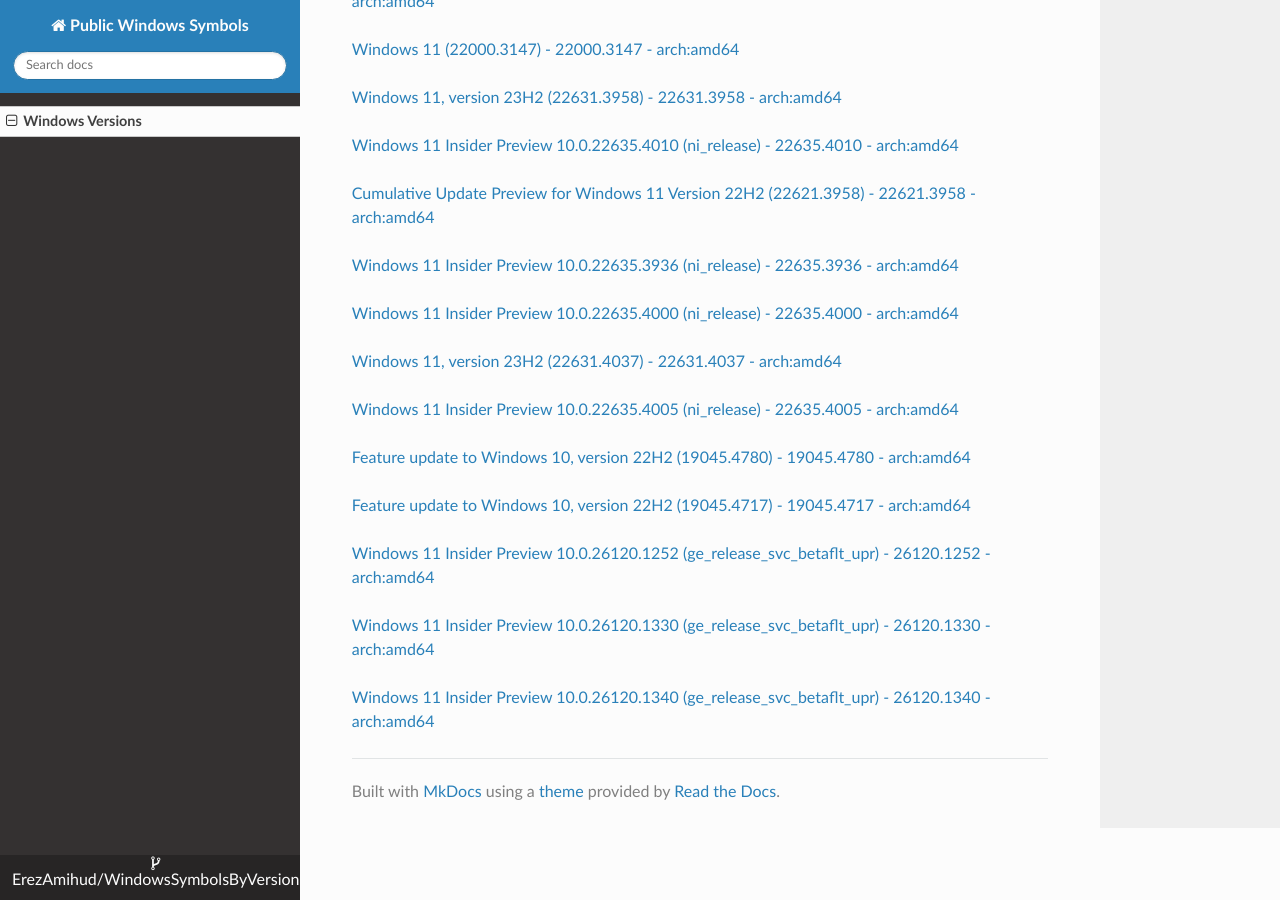
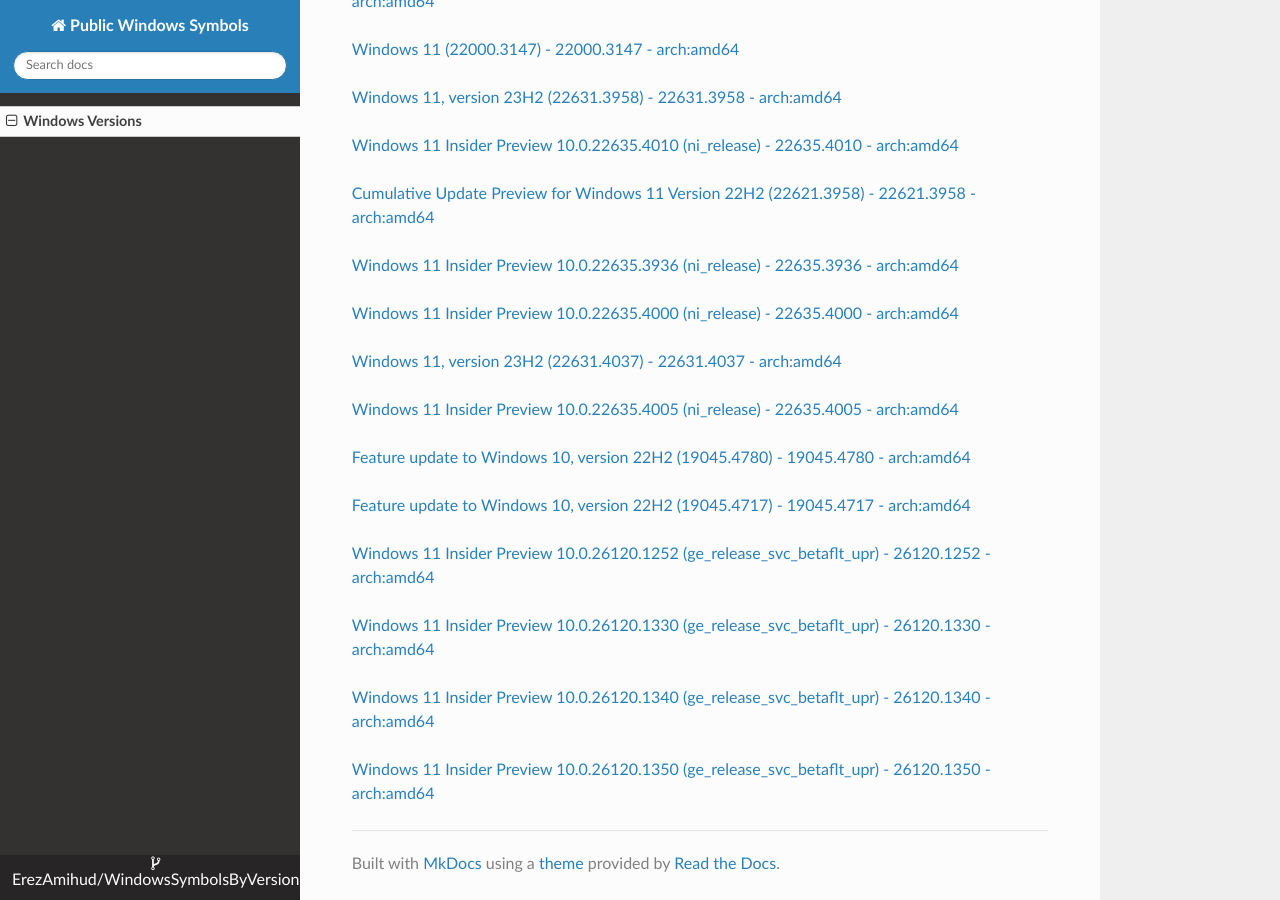
Before and after one commit to ErezAmihud/WindowsSymbolsByVersion, an MkDocs documentation site: the page built from docs/index.md, in a window 1280 px wide and 900 px high, scrolled down 9029 px. Built offline with MkDocs 1.6.1, drawn with Linux system fonts in a browser that asks for light colours; nearby versions of some CDN libraries.

Commit message:
Automated commit, add manifest for 377a7b26-456f-488a-8382-48061fc9c877

```diff
--- a/docs/index.md
+++ b/docs/index.md
@@ -460,3 +460,6 @@
 
 
 [Windows 11 Insider Preview 10.0.26120.1340 (ge_release_svc_betaflt_upr) - 26120.1340 - arch:amd64](https://github.com/ErezAmihud/WindowsSymbolsByVersion/blob/main/manifests/2bb3c0d0-7d08-4b35-a3a0-b28101f6f5b0.manifest)
+
+
+[Windows 11 Insider Preview 10.0.26120.1350 (ge_release_svc_betaflt_upr) - 26120.1350 - arch:amd64](https://github.com/ErezAmihud/WindowsSymbolsByVersion/blob/main/manifests/377a7b26-456f-488a-8382-48061fc9c877.manifest)
```
Also changed, not shown: process_builds.json (+1 -1 lines), 1 other file.
